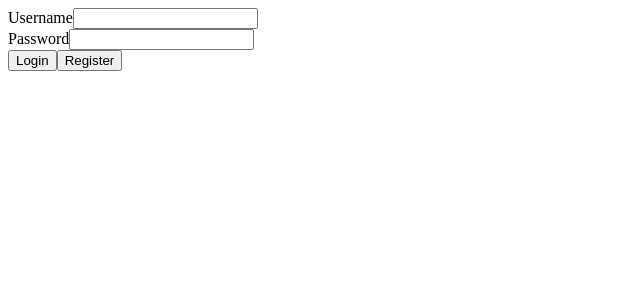
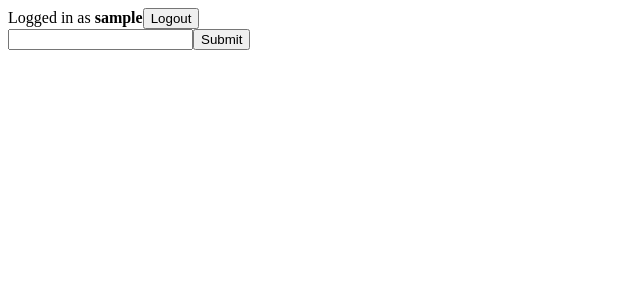
Before and after one commit to jorfsson/domainSearcher, a React app: page /search in a window 1280 px wide. Before the commit this address led to /login. Shown: the top 300 px of the page, without its empty margins (0-640 px from the left). Built offline with nearby package versions, Linux system fonts and the light colour scheme; sample sign-in values are in the browser's storage; the HTML template or start-up script is replaced by a standard one.

Commit message:
refactor username display on search and change local storage to session storage

```diff
--- a/client/src/components/App.jsx
+++ b/client/src/components/App.jsx
@@ -1,7 +1,7 @@
 import React from 'react';
 import ReactDOM from 'react-dom';
 import { Route, Redirect } from "react-router-dom";
-import { loggedIn, logout, getToken, getUsername } from './utils.jsx';
+import { loggedIn, logout, getToken } from './utils.jsx';
 import Login from './Login.jsx';
 import Search from './Search.jsx';
 import decode from 'jwt-decode';
@@ -11,10 +11,8 @@ class App extends React.Component{
     super(props);
     this.state = {
       token: getToken(),
-      username: getUsername()
     }
     this.setTokenState = this.setTokenState.bind(this);
-    this.setUsername = this.setUsername.bind(this);
   }
 
   setTokenState() {
@@ -23,11 +21,7 @@ class App extends React.Component{
     })
   }
 
-  setUsername() {
-    this.setState({
-      user: getUsername()
-    })
-  }
+
 
   render() {
     return (
@@ -40,13 +34,13 @@ class App extends React.Component{
           )}/>
         <Route path='/search' render={(props) =>
           this.state.token ? (
-            <Search setTokenState={this.setTokenState} username={this.state.username} {...props}/>
+            <Search setTokenState={this.setTokenState}  {...props}/>
           ) : (
             <Redirect to='/login' {...props} />
           )}/>
         <Route path='/login' render={(props) =>
           !this.state.token ? (
-            <Login setTokenState={this.setTokenState} setUsername={this.setUsername} {...props}/>
+            <Login setTokenState={this.setTokenState} {...props}/>
           ) : (
             <Redirect to='/search' {...props} />
           )}/>
--- a/client/src/components/Login.jsx
+++ b/client/src/components/Login.jsx
@@ -14,7 +14,6 @@ class Login extends React.Component {
     this.handleLogin = this.handleLogin.bind(this);
     this.handleRegister = this.handleRegister.bind(this);
     this.setTokenState = this.props.setTokenState;
-    this.setUsername = this.props.setUsername;
   }
 
   handleChange(e) {
@@ -26,7 +25,7 @@ class Login extends React.Component {
     console.log('Logging in!');
     let { username, password } = this.state;
     login(username, password)
-    .then((res) => { this.setUsername(); this.setTokenState()})
+    .then((res) => this.setTokenState())
     .then((res) => this.props.history.replace('/'))
     .catch((err) => { console.log(err) })
   }
@@ -36,7 +35,7 @@ class Login extends React.Component {
     console.log('Registering new user!')
     let { username, password } = this.state;
     register(username, password)
-    .then((res) => { this.setUsername(); this.setTokenState()})
+    .then((res) => this.setTokenState())
     .then((res) => this.props.history.replace('/'))
     .catch((err) => { console.log(err) })
   }
--- a/client/src/components/Results.jsx
+++ b/client/src/components/Results.jsx
@@ -1,11 +1,18 @@
 import React from 'react';
 import ReactDOM from 'react-dom';
 
-class Results extends React.Component{
+class Results extends React.Component {
   render() {
+    let results = this.props.results.map((result) => ({search: result.search_term, results: result.results}));
+    console.log(results)
     return (
       <div className='queryResults'>
-        {this.props.results.map((result) => <div className='result'>{result.link} is the link for {result.name}</div>)}
+        {results.map((result) =>
+          <div>{result.search}:
+          {result.results.map((res) => <div>{res.url}</div>)}
+
+          </div>
+        )}
       </div>
     )
   }
--- a/client/src/components/Search.jsx
+++ b/client/src/components/Search.jsx
@@ -1,21 +1,33 @@
 import React from 'react';
 import Results from './Results.jsx';
 import decode from 'jwt-decode';
-import { authFetch, logout, getToken, loggedIn, search } from './utils.jsx';
+import { authFetch, logout, getToken, loggedIn, search, getUsername } from './utils.jsx';
 
 class Search extends React.Component{
   constructor(props) {
     super(props);
     this.state = {
       search: "",
-      results: []
+      results: [],
+      user: ""
     }
-    this.handleSubmit = this.handleSubmit.bind(this);
+    this.handleSearch = this.handleSearch.bind(this);
     this.handleChange = this.handleChange.bind(this);
     this.handleLogout = this.handleLogout.bind(this);
+    this.setUsername = this.setUsername.bind(this);
   }
 
-  handleSubmit(e){
+  componentDidMount() {
+    this.setUsername();
+  }
+
+  setUsername() {
+    this.setState({
+      user: getUsername()
+    })
+  }
+
+  handleSearch(e){
     e.preventDefault();
     search(this.state.search)
     .then((res) => this.setState({ results: res }))
@@ -37,12 +49,12 @@ class Search extends React.Component{
     return (
       <div className="container">
         <div className="search__user-bar d-flex">
-          <span className="search__user-bar__username">Logged in as <strong>{this.props.username}</strong></span>
+          <span className="search__user-bar__username">Logged in as <strong>{this.state.user}</strong></span>
           <button type="submit" onClick={this.handleLogout}>Logout</button>
         </div>
         <div className="search d-flex">
           <div className="search__form">
-            <form onSubmit={this.handleSubmit}>
+            <form onSubmit={this.handleSearch}>
               <input type="text" name="search" onChange={this.handleChange} />
               <button type="submit">Submit</button>
             </form>
--- a/client/src/components/utils.jsx
+++ b/client/src/components/utils.jsx
@@ -1,11 +1,11 @@
 import decode from 'jwt-decode';
 
 export function getToken() {
-  return localStorage.getItem('token') || null
+  return sessionStorage.getItem('token') || null
 }
 
 export function setToken(token) {
-  localStorage.setItem('token', token);
+  sessionStorage.setItem('token', token);
 }
 
 export function checkToken(token) {
@@ -22,11 +22,11 @@ export function checkToken(token) {
 }
 
 export function setUsername(username) {
-  localStorage.setItem('username', username)
+  sessionStorage.setItem('username', username)
 }
 
 export function getUsername() {
-  return localStorage.getItem('username');
+  return sessionStorage.getItem('username');
 }
 
 export function authFetch(url, options) {
@@ -65,8 +65,8 @@ export function loggedIn() {
 }
 
 export function logout() {
-  localStorage.removeItem('token');
-  localStorage.removeItem('username');
+  sessionStorage.removeItem('token');
+  sessionStorage.removeItem('username');
 }
 
 export function register(username, password) {
@@ -83,12 +83,14 @@ export function register(username, password) {
   .catch((err) => { console.log(err) })
 }
 
-export function search({ search }) {
-  return authFetch('http://localhost:3000/search', {
+export function search(search) {
+  let searches = search.split(', ');
+  return Promise.all(searches.map((search) => authFetch('http://localhost:3000/search', {
     method: 'POST',
     mode: 'cors',
-    body: JSON.stringify({ search }),
+    body: JSON.stringify({ search })
   })
+))
 }
 
 export function _checkStatus(response) {
```
Also changed, not shown: 2 other files (tests, documents, lock files or other folders).
